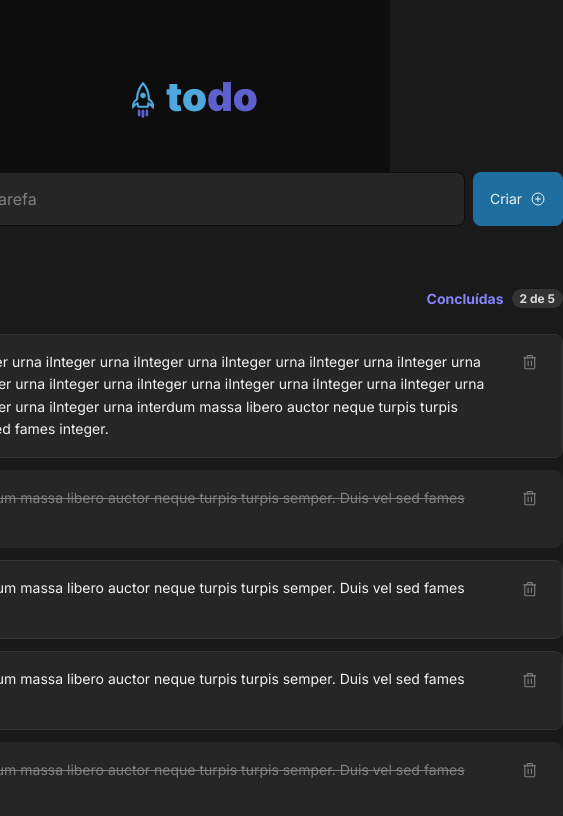
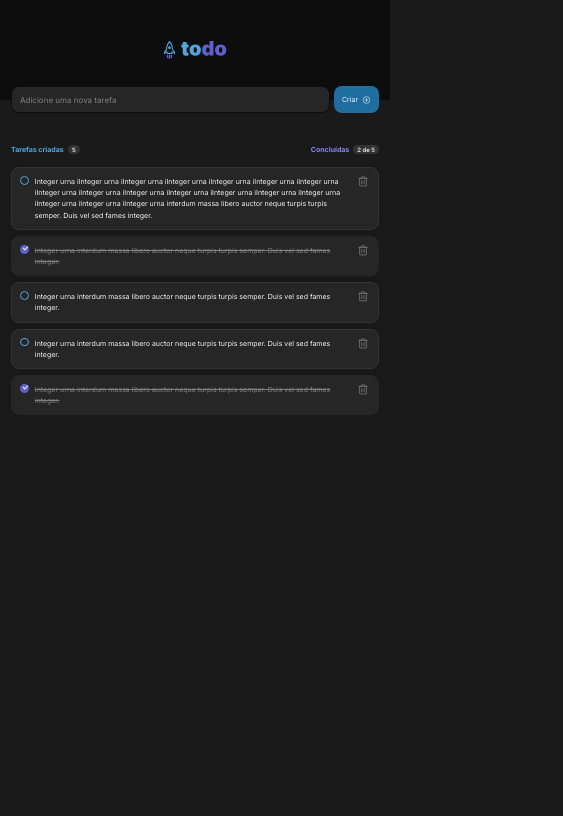
Before and after one commit to viniciusmb17/simple-todo-list, a React (Vite) app: page / in a window 390 px wide. Shown: the top 816 px of the page, 563 px wide, since content can reach past the window. Built offline with nearby package versions, Linux system fonts and the light colour scheme.

Commit message:
style: implementing responsive design

```diff
--- a/src/components/NewTask/NewTask.module.css
+++ b/src/components/NewTask/NewTask.module.css
@@ -4,14 +4,16 @@
   align-items: center;
   padding: 0;
   gap: 0.5rem;
-  width: 46rem;
+  max-width: 46rem;
+  width: 100%;
   height: 3.375rem;
   position: absolute;
   top: 10.75rem;
 }
 
 .section input {
-  width: 39.875rem;
+  max-width: 39.875rem;
+  width: 100%;
   height: 3.375rem;
   border: 1px solid var(--gray-700);
   border-radius: 8px;
@@ -24,7 +26,8 @@
 }
 
 .section button {
-  width: 5.625rem;
+  max-width: 5.625rem;
+  width: 100%;
   height: 3.375rem;
   padding: 1rem;
   gap: 0.5rem;
--- a/src/components/Task/Task.module.css
+++ b/src/components/Task/Task.module.css
@@ -1,5 +1,6 @@
 .list {
-  width: 46rem;
+  max-width: 46rem;
+  width: 100%;
   display: flex;
   flex-direction: column;
   align-items: flex-start;
@@ -13,7 +14,8 @@
     align-items: flex-start;
     padding: 1rem;
     gap: 0.75rem; /* 12px */
-    width: 46rem;
+    max-width: 46rem;
+    width: 100%;
 
     background: var(--gray-500);
     border: 1px solid var(--gray-400);
@@ -33,14 +35,15 @@
 }
 
 .text {
-  width: 39.5rem; /* 632px */
+  width: 100%;
   max-width: 39.5rem; /* 632px */
 }
 
 .delete {
   color: var(--gray-300);
   border-radius: 4px;
-  width: 1.5rem; /* 24px */
+  max-width: 1.5rem; /* 24px */
+  width: 100%;
   height: 1.5rem; /* 24px */
   cursor: pointer;
   display: flex;
--- a/src/components/TaskList/TaskList.module.css
+++ b/src/components/TaskList/TaskList.module.css
@@ -4,14 +4,16 @@
     align-items: flex-start;
     padding: 0;
     gap: 1.5rem;
-    width: 46rem;
+    max-width: 46rem;
+    width: 100%;
     height: 17.9375rem;
     position: absolute;
     top: 18.1875rem;
 }
 
 .info {
-  width: 46rem;
+  max-width: 46rem;
+  width: 100%;
   height: 1.1875rem;
 
   display: flex;
@@ -56,7 +58,8 @@
 }
 
 .content {
-  width: 46rem;
+  max-width: 46rem;
+  width:100%;
   height: 15.25rem;
   display: flex;
   flex-direction: column;
--- a/src/global.css
+++ b/src/global.css
@@ -44,3 +44,33 @@ body, input, button {
   font-size: 1rem;
   line-height: 140%;
 }
+
+ @media (max-width: 768px) {
+  html {
+    font-size: 80%;
+  }
+}
+
+@media (max-width: 630px) {
+  html {
+    font-size: 70%;
+  }
+}
+
+@media (max-width: 540px) {
+  html {
+    font-size: 60%;
+  }
+}
+
+@media (max-width: 440px) {
+  html {
+    font-size: 50%;
+  }
+}
+
+@media (max-width: 320px) {
+  html {
+    font-size: 40%;
+  }
+}
```
